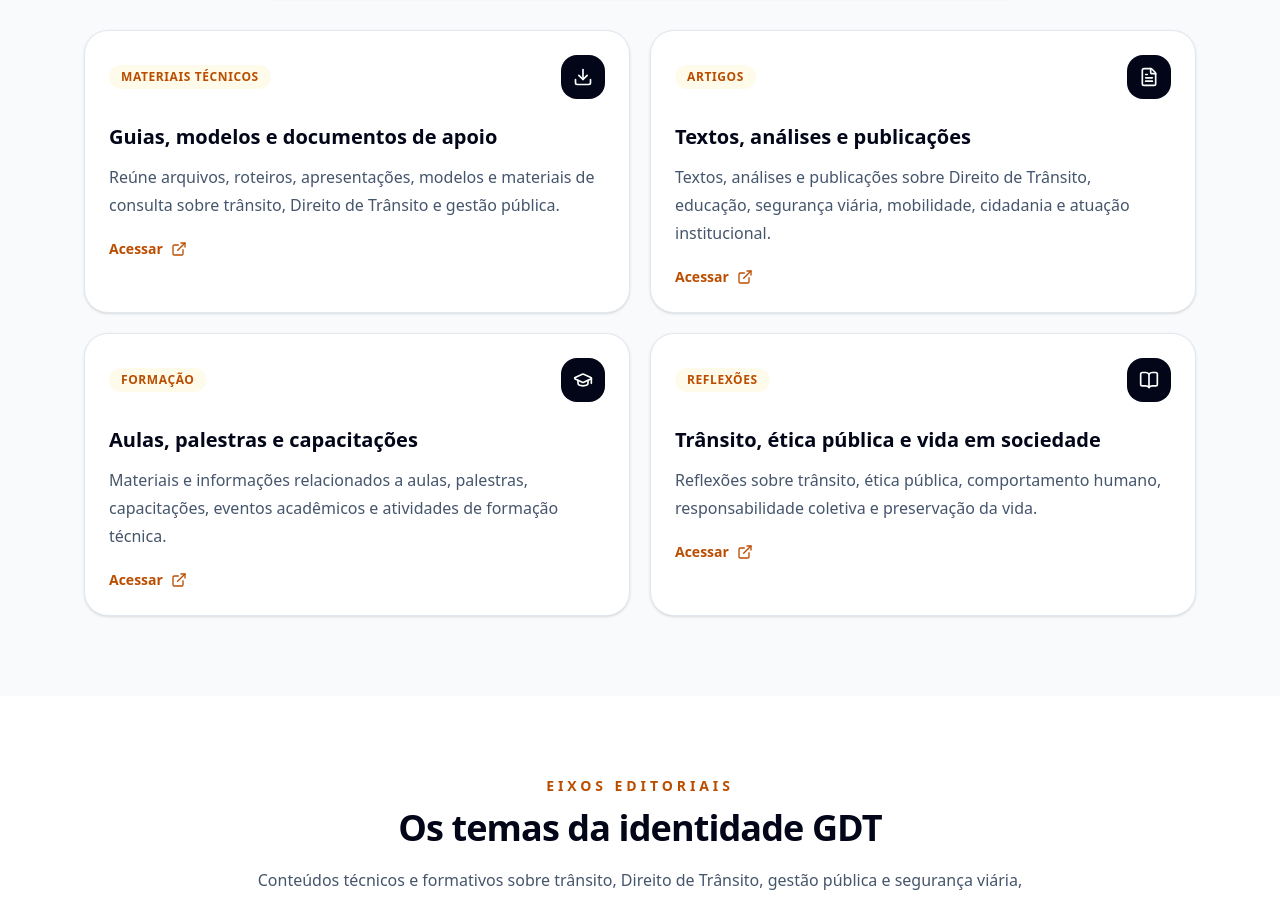
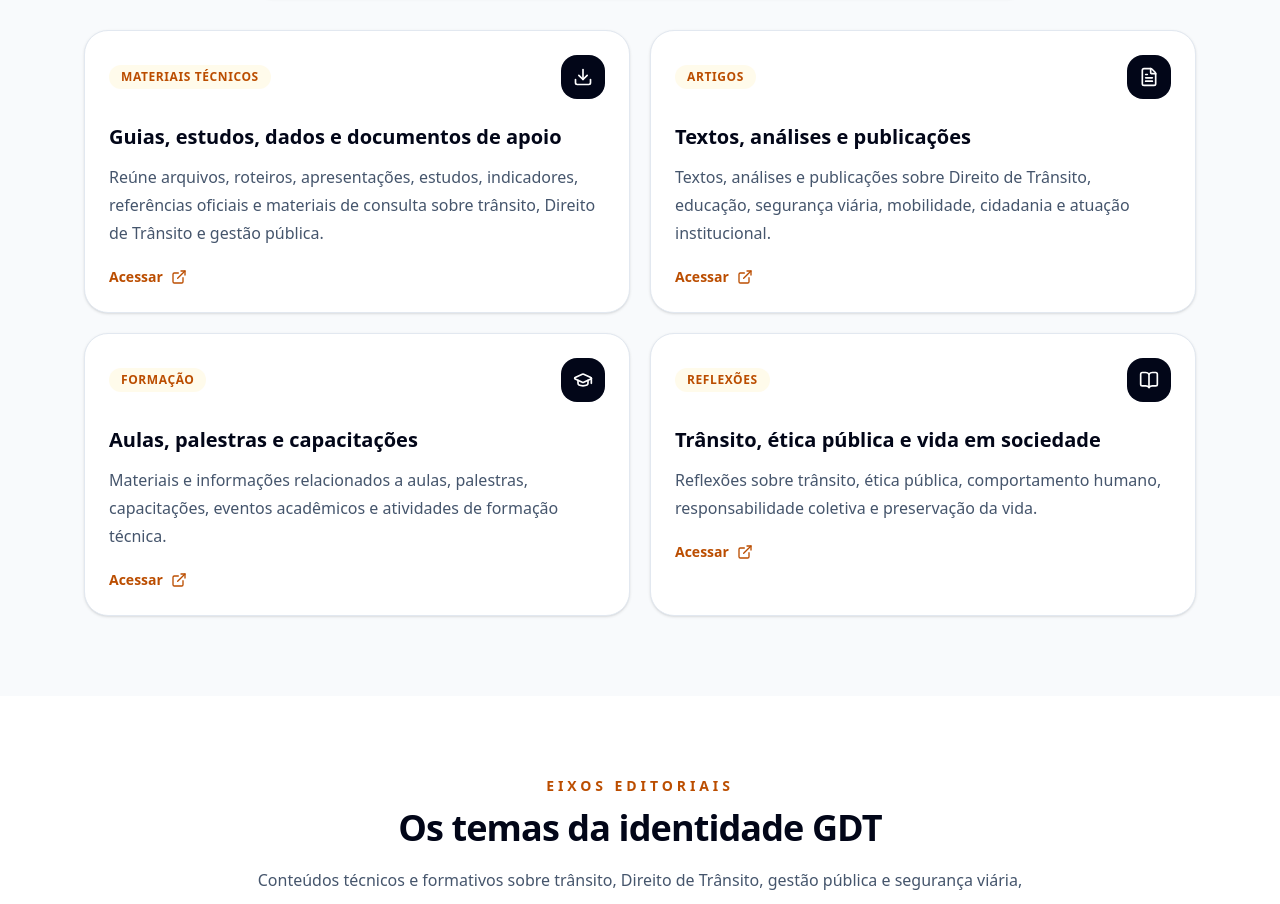
Before and after one commit to gdtmb/marcos-pereira-bio, a React (Vite) app: page / in a window 1280 px wide. Shown: the part 1329-2233 px from the top of the page. Built offline with nearby package versions, Linux system fonts and the light colour scheme.

Commit message:
Update content.js

```diff
--- a/src/content.js
+++ b/src/content.js
@@ -61,9 +61,9 @@ export const constructionNotice = {
 export const resources = [
  {
   tag: "Materiais técnicos",
-    title: "Guias, modelos e documentos de apoio",
+  title: "Guias, estudos, dados e documentos de apoio",
   text:
-      "Reúne arquivos, roteiros, apresentações, modelos e materiais de consulta sobre trânsito, Direito de Trânsito e gestão pública.",
+    "Reúne arquivos, roteiros, apresentações, estudos, indicadores, referências oficiais e materiais de consulta sobre trânsito, Direito de Trânsito e gestão pública.",
   icon: Download,
   href: "https://drive.google.com/drive/folders/11nFhRvHF2xC7Vgmq8cPw0XHvMseYtnPK?usp=drive_link",
 },
```
Lines whose indentation alone changed are shown as unchanged.
